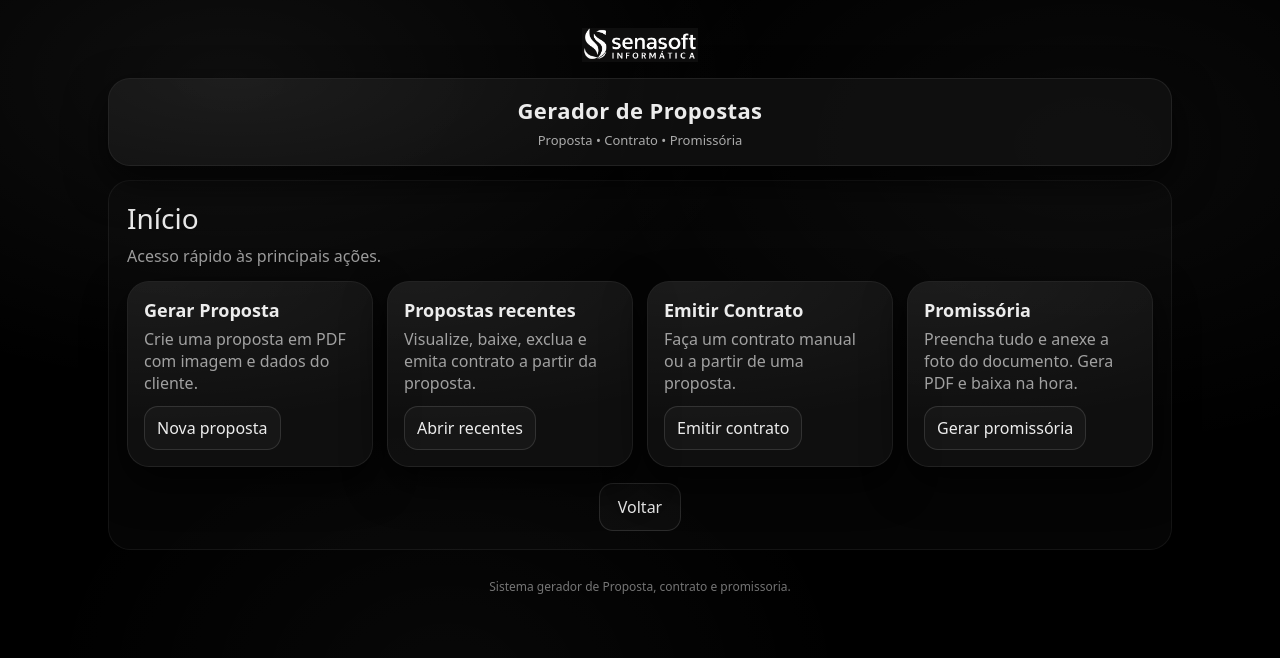
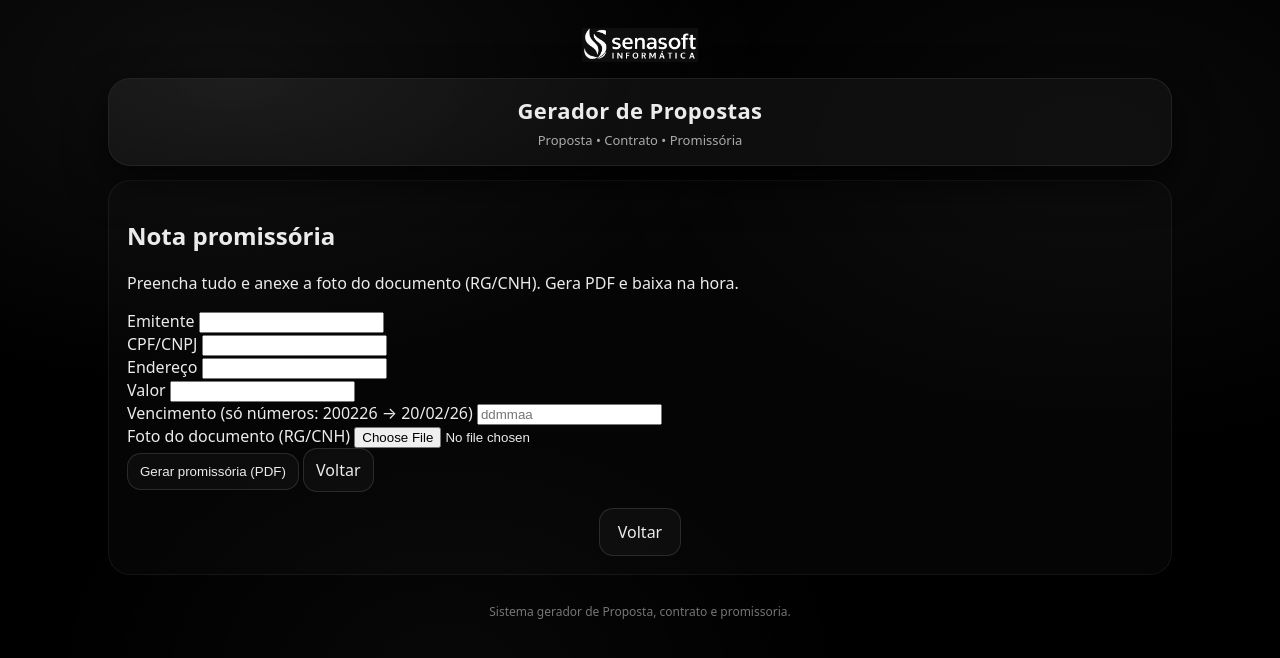
Before and after one commit to Mateus-ssinfor/gerador-senasoft, a Flask app: page /gerador in a window 1280 px wide. Shown: the top 658 px of the page. Run offline with Flask 3, Linux system fonts and the light colour scheme; the visitor is signed in with stand-in values (Sample User, id 1).

Commit message:
Ajusta navegação: voltar para /gerador e /hub; padroniza layout

```diff
--- a/templates/gerador_home.html
+++ b/templates/gerador_home.html
@@ -1,31 +1,54 @@
 {% extends "base.html" %}
 {% block content %}
-  <div class="h1">Início</div>
-  <p class="p">Acesso rápido às principais ações.</p>
 
-  <div class="grid4">
-    <div class="card">
-      <h3>Gerar Proposta</h3>
-      <p>Crie uma proposta em PDF com imagem e dados do cliente.</p>
-      <a class="btn" href="{{ url_for('proposta') }}">Nova proposta</a>
+<div class="panel">
+  <div class="panel-head">
+    <h1 class="panel-title">Nota promissória</h1>
+    <p class="panel-subtitle">Preencha tudo e anexe a foto do documento (RG/CNH). Gera PDF e baixa na hora.</p>
+  </div>
+
+  <form method="post" enctype="multipart/form-data" class="panel-body">
+    <div class="grid grid-2">
+      <div class="field">
+        <label>Emitente</label>
+        <input name="emitente" required>
+      </div>
+
+      <div class="field">
+        <label>CPF/CNPJ</label>
+        <input name="cpf_cnpj" required>
+      </div>
+
+      <div class="field">
+        <label>Endereço</label>
+        <input name="endereco" required>
+      </div>
+
+      <div class="field">
+        <label>Valor</label>
+        <input name="valor" required>
+      </div>
+
+      <div class="field">
+        <label>Vencimento (só números: 200226 → 20/02/26)</label>
+        <input name="vencimento" placeholder="ddmmaa" required>
+      </div>
+
+      <div class="field">
+        <label>Foto do documento (RG/CNH)</label>
+        <input type="file" name="imagem" accept="image/*" required>
+      </div>
     </div>
 
-    <div class="card">
-      <h3>Propostas recentes</h3>
-      <p>Visualize, baixe, exclua e emita contrato a partir da proposta.</p>
-      <a class="btn" href="{{ url_for('recentes') }}">Abrir recentes</a>
+    <div class="actions">
+      <button class="btn" type="submit">Gerar promissória (PDF)</button>
+      <a class="btn" href="/gerador">Voltar</a>
     </div>
 
-    <div class="card">
-      <h3>Emitir Contrato</h3>
-      <p>Faça um contrato manual ou a partir de uma proposta.</p>
-      <a class="btn" href="{{ url_for('contrato_manual') }}">Emitir contrato</a>
-    </div>
+    {% if erro %}
+      <p class="error">{{ erro }}</p>
+    {% endif %}
+  </form>
+</div>
 
-    <div class="card">
-      <h3>Promissória</h3>
-      <p>Preencha tudo e anexe a foto do documento. Gera PDF e baixa na hora.</p>
-      <a class="btn" href="{{ url_for('promissoria') }}">Gerar promissória</a>
-    </div>
-  </div>
 {% endblock %}
```
Also changed, not shown: templates/contrato.html (+39 -29 lines), templates/promissoria.html (+22 -13 lines), templates/proposta.html (+19 -13 lines), templates/recentes.html (+23 -15 lines).
